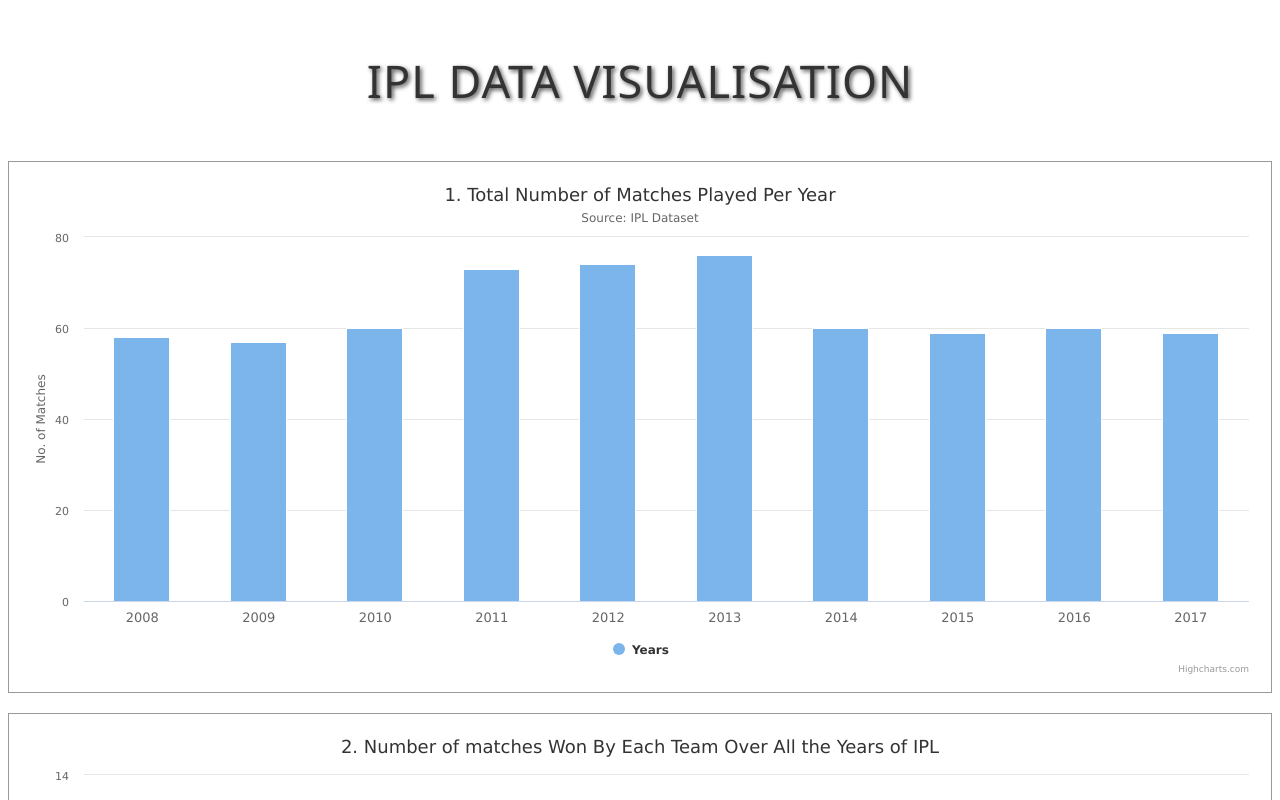
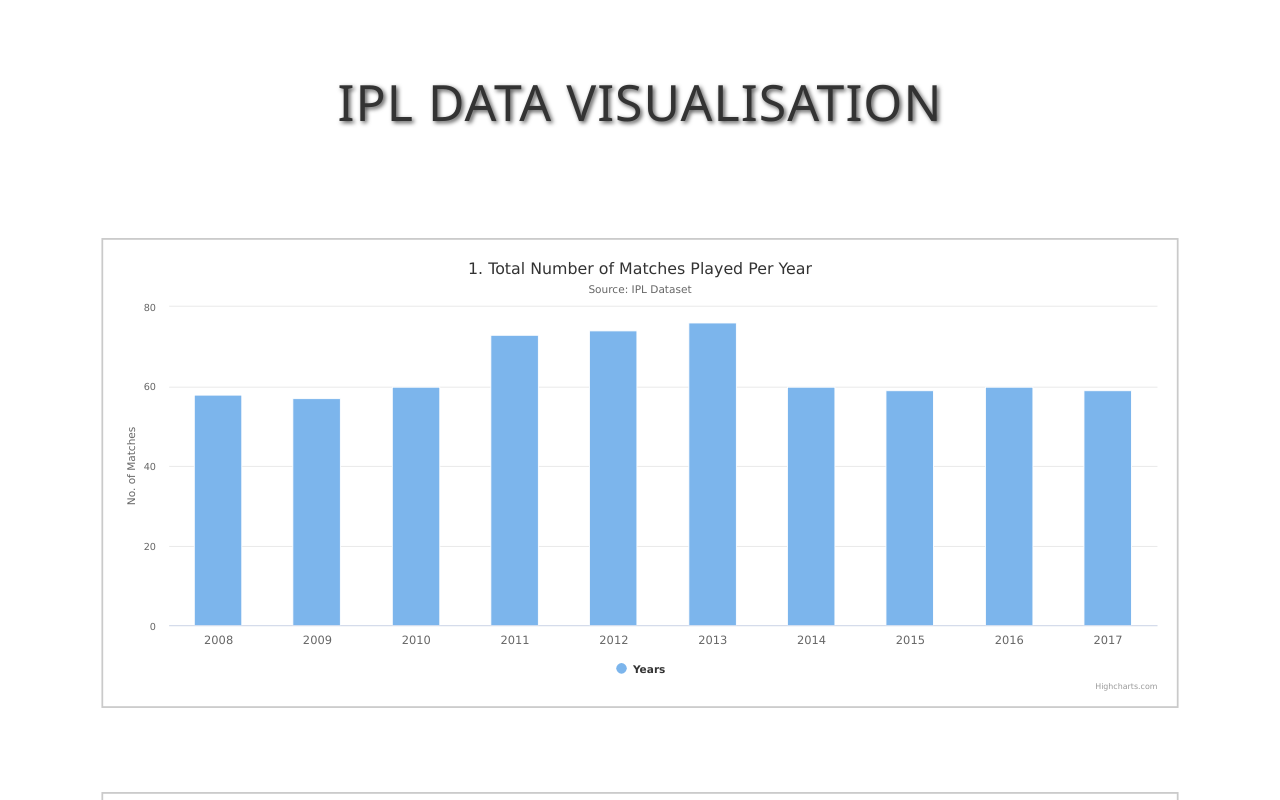
Before and after one commit to Kirteshbansal/ipl-project, a website: page src/public/index.html in a window 1280 px wide. Shown: the top 800 px of the page. Drawn offline with nearby package versions, Linux system fonts and the light colour scheme.

Commit message:
Update CSS properties

```diff
--- a/src/public/style.css
+++ b/src/public/style.css
@@ -1,5 +1,6 @@
 body {
   font-family: "Segoe UI", Tahoma, Geneva, Verdana, sans-serif;
+  padding: 20px;
 }
 
 h1 {
@@ -7,10 +8,10 @@ h1 {
   color: #333;
   text-shadow: 2px 2px 4px #555;
   text-transform: uppercase;
-  font-size: 45px;
+  font-size: 50px;
   font-weight: 500;
-  margin-bottom: 50px;
-  margin-top: 50px;
+  margin-bottom: 70px;
+  margin-top: 40px;
   letter-spacing: 1px;
 }
 
@@ -19,11 +20,14 @@ h1 {
   height: 500px;
   padding: 15px 12px;
   margin: 20px auto;
-  border: 1.5px solid #999;
+  border: 2px solid rgb(202, 202, 202);
+  transform: scale(0.88, 0.88);
   transition: border 0.2s linear;
+  transition: transform 0.25s ease;
 }
 
 .graph-style:hover {
-  border: 1.5px solid #1e272e;
-  box-shadow: 1px 1px 2px #555;
+  border: 2px solid #1e272e;
+  transform: scale(0.95, 0.95);
+  box-shadow: 0 0 8px 1px #555;
 }
```
